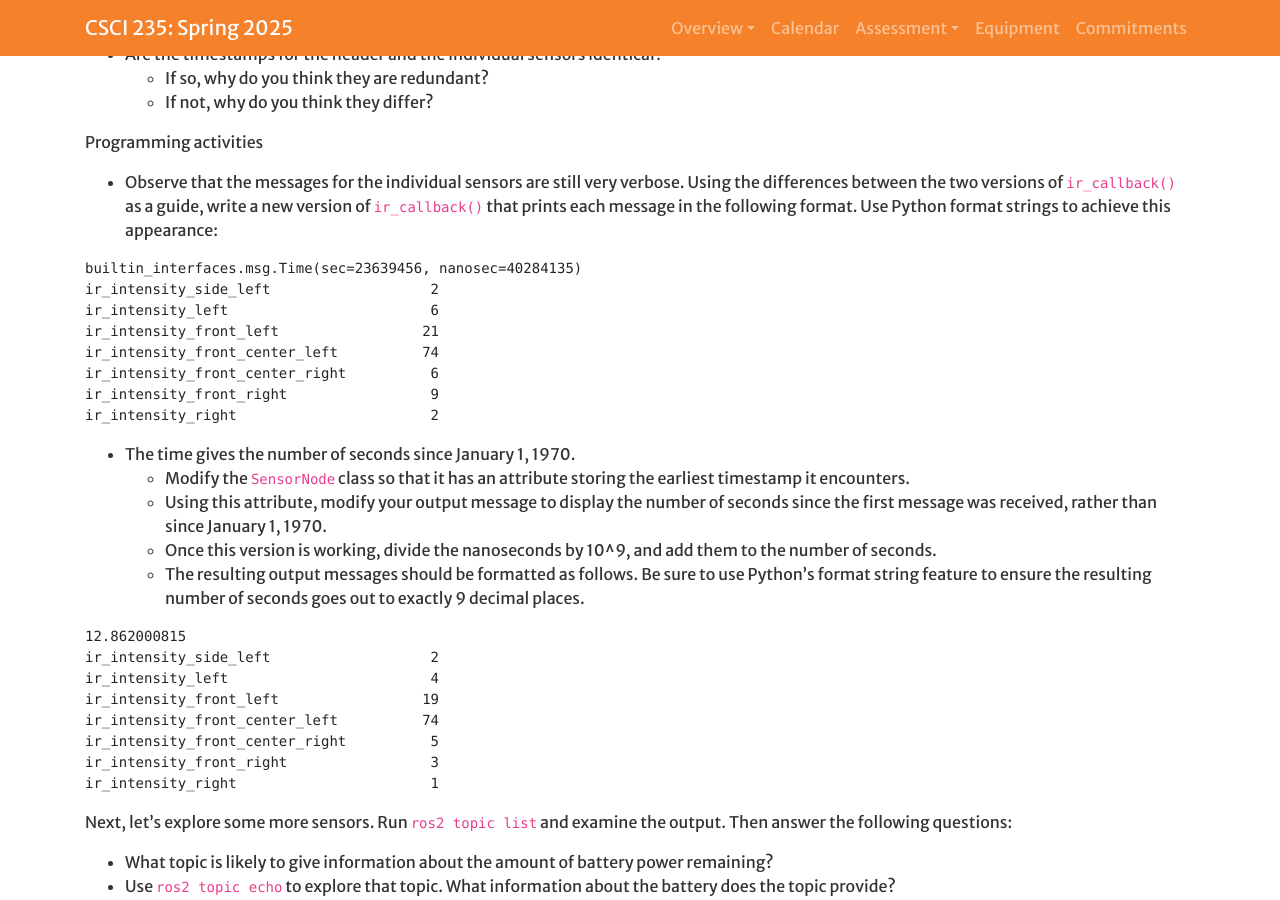
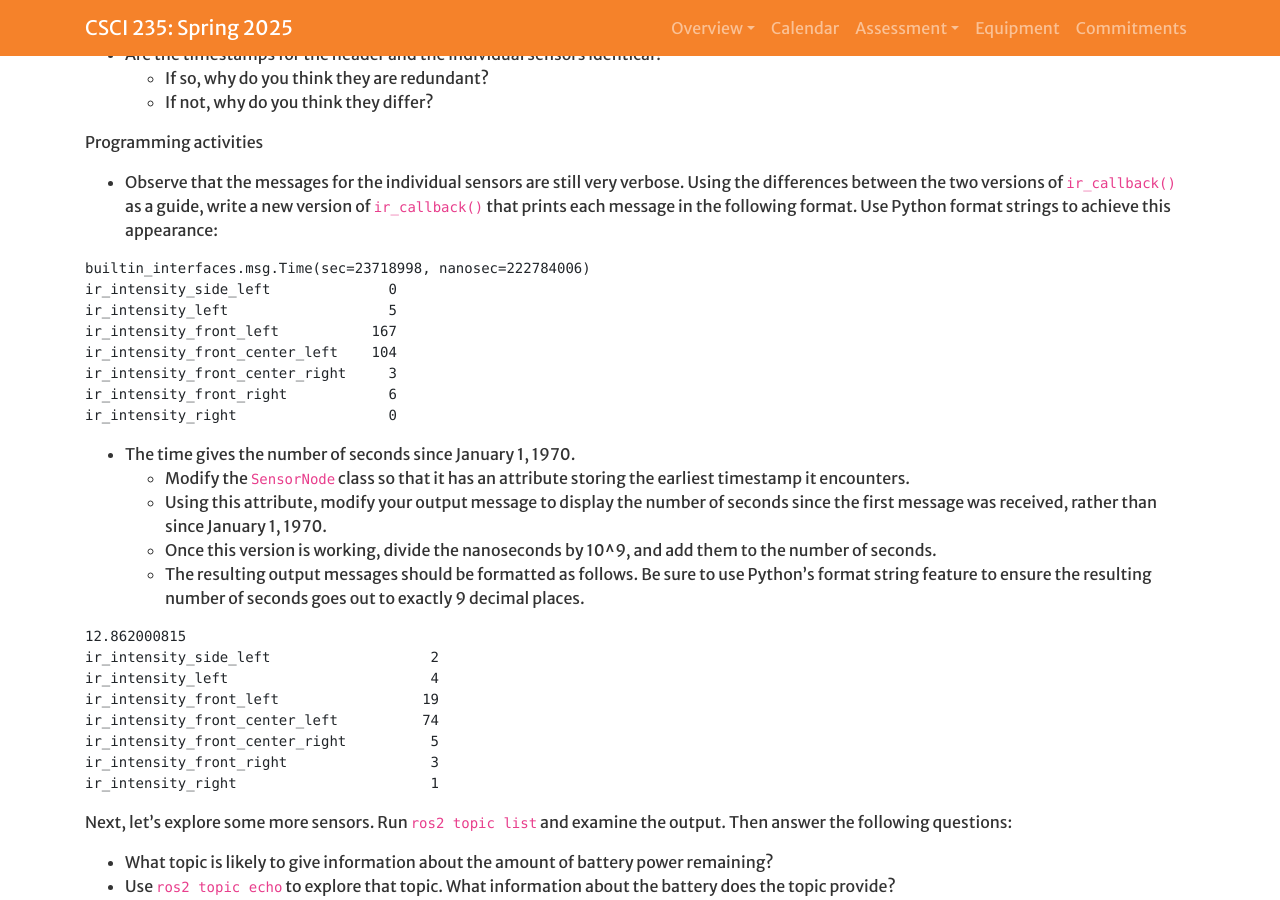
Before and after one commit to Hendrix-CS/csci235, a Jekyll site: the page built from activities/act1_sensors.md, in a window 1280 px wide and 900 px high, scrolled down 1982 px. Built offline with Jekyll 4.4.1, drawn with Linux system fonts in a browser that asks for light colours; a script that is not in the unit is left out.

Commit message:
Adjusted spacing in example output

````diff
--- a/activities/act1_sensors.md
+++ b/activities/act1_sensors.md
@@ -106,14 +106,14 @@ Programming activities
   to achieve this appearance:
 
 ```
-builtin_interfaces.msg.Time(sec=23639456, nanosec=40284135)
-ir_intensity_side_left                   2
-ir_intensity_left                        6
-ir_intensity_front_left                 21
-ir_intensity_front_center_left          74
-ir_intensity_front_center_right          6
-ir_intensity_front_right                 9
-ir_intensity_right                       2
+builtin_interfaces.msg.Time(sec=23718998, nanosec=222784006)
+ir_intensity_side_left              0
+ir_intensity_left                   5
+ir_intensity_front_left           167
+ir_intensity_front_center_left    104
+ir_intensity_front_center_right     3
+ir_intensity_front_right            6
+ir_intensity_right                  0
 ```
 * The time gives the number of seconds since January 1, 1970.
   * Modify the `SensorNode` class so that it has an attribute storing the earliest timestamp it encounters.
````
